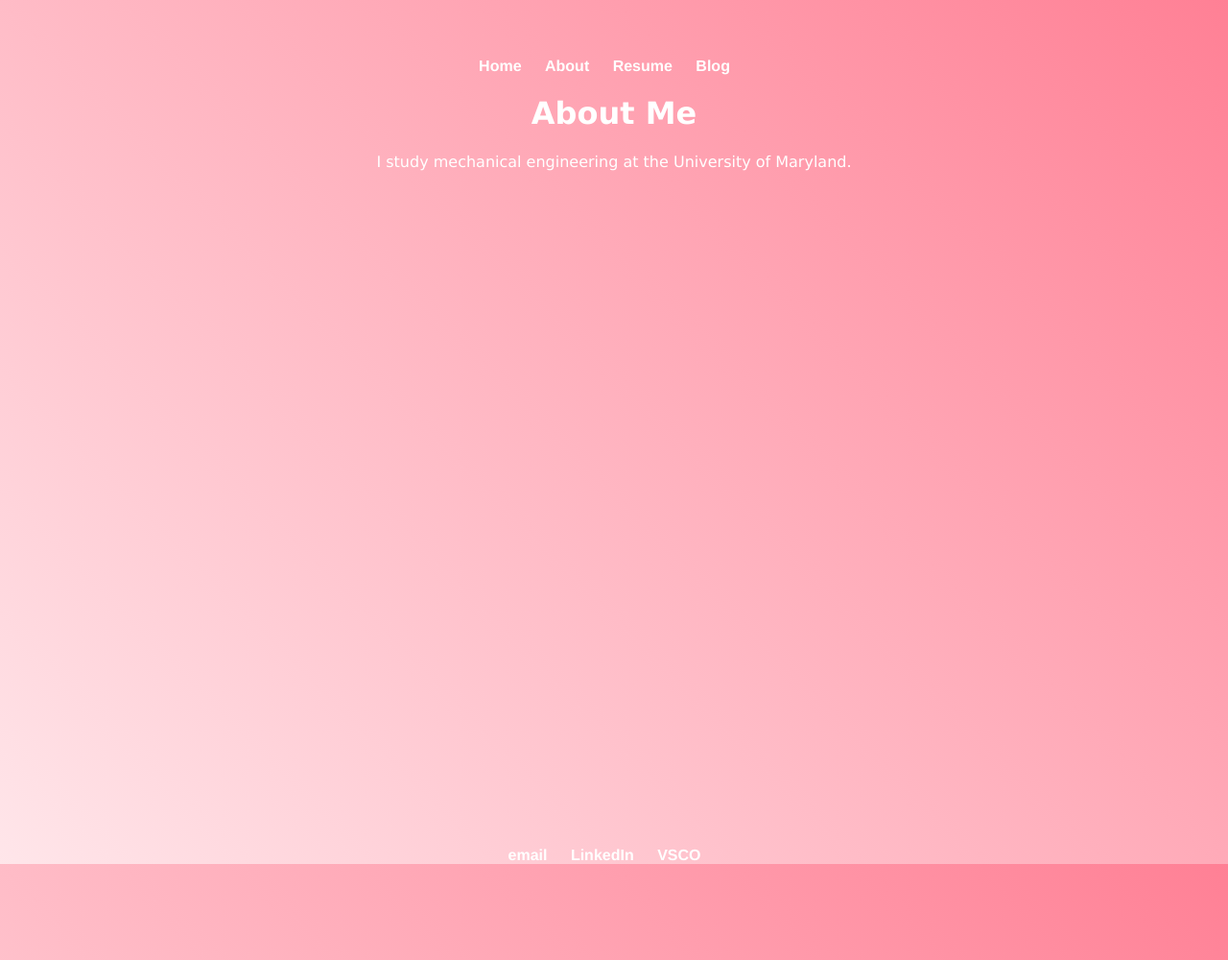
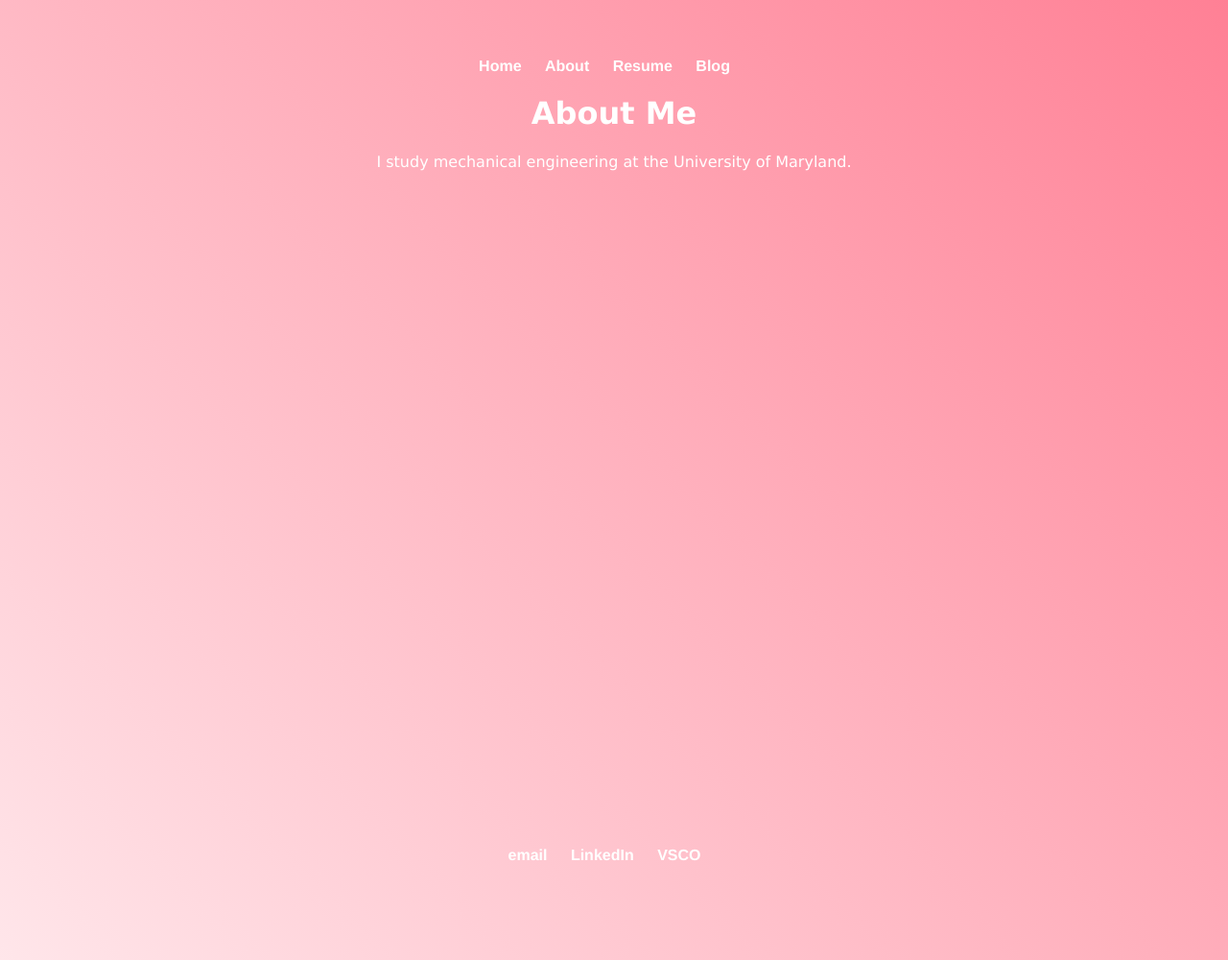
Before and after one commit to katherinekemp/katherinekemp.github.io, a Jekyll site: the page built from about/index.html, in a window 1280 px wide. Shown: the whole page at 96% size. Built offline with Jekyll 4.4.1, drawn with Linux system fonts in a browser that asks for light colours.

Commit message:
Update default.html

```diff
--- a/_layouts/default.html
+++ b/_layouts/default.html
@@ -14,7 +14,7 @@
 				text-align: center;
 			}
 			html {
-				height: 100%;
+				height: 1000px;
 			}
 			body {
 				background-image: linear-gradient(45deg, #ffe6ea, #ff8095);
```
